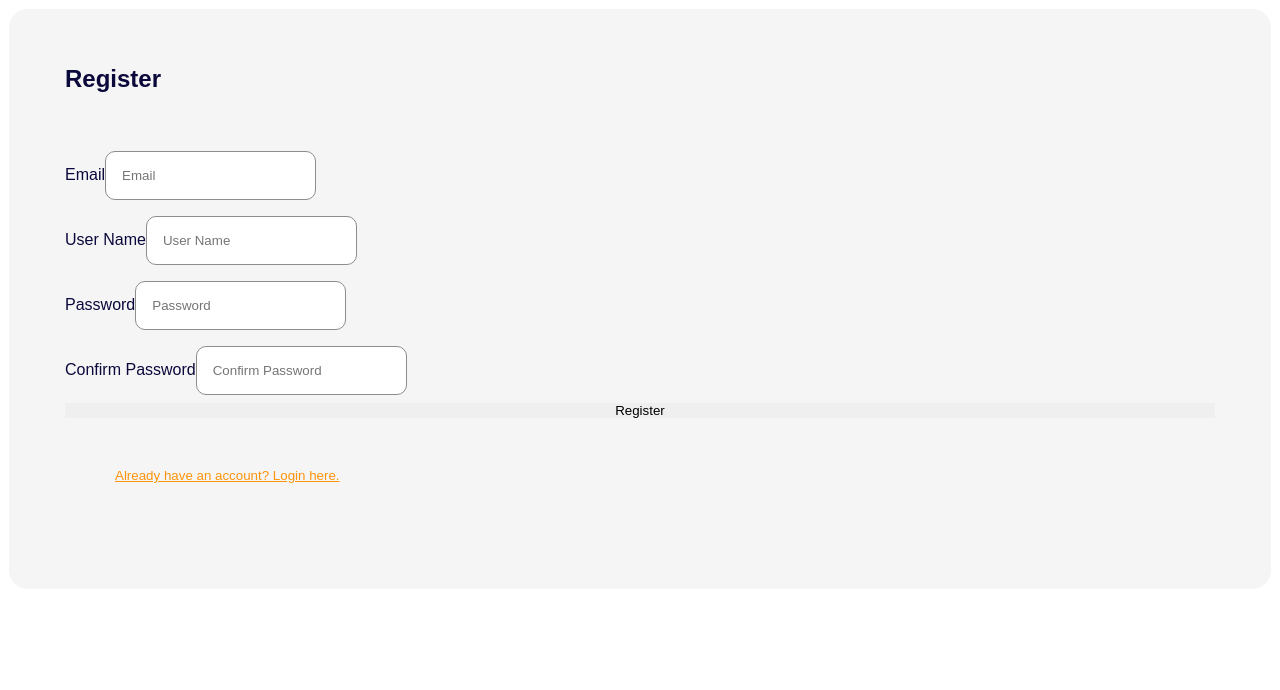
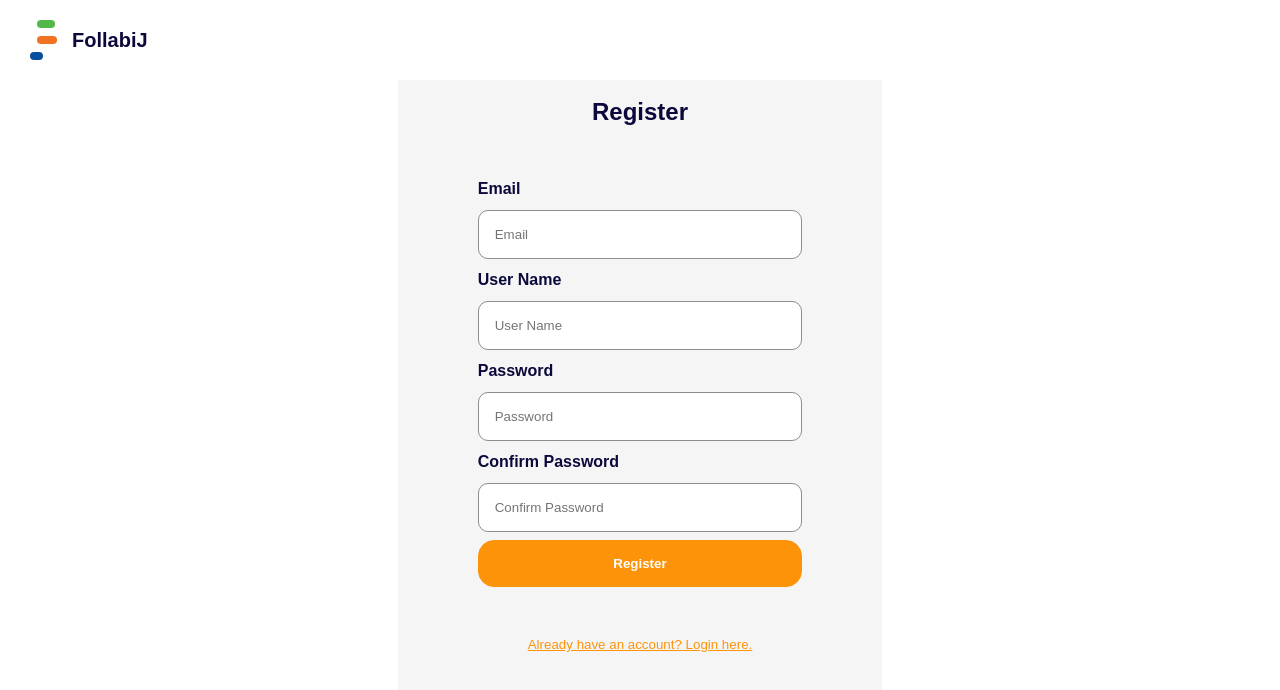
Before and after one commit to giangnvthe/Giang_FE, a React (Create React App) app: page /register in a window 1280 px wide. Shown: the top 690 px of the page. Built offline with nearby package versions, Linux system fonts and the light colour scheme.

Commit message:
edit Authens

```diff
--- a/src/components/FormInput/FormInput.jsx
+++ b/src/components/Elements/FormInput.jsx
@@ -1,7 +1,7 @@
 import React from "react";
 import { useState } from "react";
-import styled from "styled-components";
-import "./formInput.css";
+import '../../style/authen.css'
+
 const FormInput = (props) =>{
     const [focused,setFocused] = useState(false);
     const {label,errorMessage,onChange,id, ...inputProps} = props;
@@ -11,12 +11,12 @@ const FormInput = (props) =>{
     };
 
     return (
-        <div className="formInput">
-            <label>{label}</label>
+        <>
+            <label className="semiBold">{label}</label>
             <input {...inputProps} onChange={onChange} onBlur={handleFocus} focused={focused.toString()}/>
-            <span >{errorMessage}</span>
-        </div>
+            <span className="spanError" >{errorMessage}</span>
+        </>
     );
 };
 
-export default FormInput
+export default FormInput;
--- a/src/components/FormInput/formInput.css
+++ /dev/null
@@ -1,7 +0,0 @@
-span{
-    color: red;
-    display: none;
-}
-input:invalid[focused="true"] ~ span{
-    display: block;
-}
--- a/src/screens/Login.jsx
+++ b/src/screens/Login.jsx
@@ -1,5 +1,5 @@
 import React, { useState } from "react";
-import '../style/login.css'
+import '../style/authen.css'
 import { Link as RouterLink } from "react-router-dom";
 import axios from "axios";
 
@@ -74,7 +74,7 @@ export default function Login(props) {
 
           </form>
           <RouterLink to="/register">
-            <button className="link-btn " onClick={() => props.onFormSwitch('register')}>Don't have an account?  <span className="semiBold"> Register here.</span></button>
+            <button className="link-btn " >Don't have an account?  <span className="semiBold"> Register here.</span></button>
 
               </RouterLink>
           {/* <button className="link-btn " onClick={(emailValidation) => props.onFormSwitch('register')}>Don't have an account?  <span className="semiBold"> Register here.</span></button> */}
--- a/src/screens/Register.jsx
+++ b/src/screens/Register.jsx
@@ -1,71 +1,83 @@
 import React, { useState } from "react";
-import '../style/login.css'
 import { Link as RouterLink } from "react-router-dom";
 import axios from "axios";
-import FormInput from "../components/FormInput/FormInput";
+
+//components
+import FormInput from "../components/Elements/FormInput"
+import AuthenNavbar from "../components/Nav/AuthenNavbar"
+
+import '../style/authen.css'
+
 import { useRef } from "react";
+import FullButton from "../components/Buttons/FullButton";
+
+
+
 
 export default function Register(props) {
     const [value, setValues] = useState({
-        email:"",
-        username:"",
-        password:"",
-        confirmPassword:""
+        email: "",
+        username: "",
+        password: "",
+        confirmPassword: ""
     })
 
     const inputs = [
         {
-            id:1,
-            name:"email",
-            type:"email",
-            placeholder:"Email",
-            label:"Email",
-            errorMessage:"It should be a valid email address!",
+            id: 1,
+            name: "email",
+            type: "email",
+            placeholder: "Email",
+            label: "Email",
+            errorMessage: "It should be a valid email address!",
             required: true,
 
         },
         {
-            id:2,
-            name:"username",
-            type:"text",
-            placeholder:"User Name",
-            label:"User Name",
-            errorMessage:"Username should be 3-16 characters and should't include any special characters!",
+            id: 2,
+            name: "username",
+            type: "text",
+            placeholder: "User Name",
+            label: "User Name",
+            errorMessage: "Username should be 3-16 characters and should't include any special characters!",
             required: true,
-            pattern:"^[A-Za-z0-9]{3,16}$",
+            pattern: "^[A-Za-z0-9]{3,16}$",
 
         },
         {
-            id:3,
-            name:"password",
-            type:"password",
-            placeholder:"Password",
-            label:"Password",
-            errorMessage:"Password should be 8-20 characters and include at least 1 letter, 1 number,1 special charaters",
-            pattern:`^(?=.*[0-9])(?=.*[a-zA-Z])[a-zA-Z0-9!@#$%^&*]{8,20}$`,
+            id: 3,
+            name: "password",
+            type: "password",
+            placeholder: "Password",
+            label: "Password",
+            errorMessage: "Password should be 8-20 characters and include at least 1 letter, 1 number,1 special charaters",
+            pattern: `^(?=.*[0-9])(?=.*[a-zA-Z])[a-zA-Z0-9!@#$%^&*]{8,20}$`,
             required: true,
 
         },
         {
-            id:4,
-            name:"confirmPassword",
-            type:"password ",
-            placeholder:"Confirm Password",
-            label:"Confirm Password",
-            errorMessage:"Password don't match!",
+            id: 4,
+            name: "confirmPassword",
+            type: "password ",
+            placeholder: "Confirm Password",
+            label: "Confirm Password",
+            errorMessage: "Password don't match!",
             required: true,
-            pattern:value.password
+            pattern: value.password
         }
     ]
 
-    const handleSubmit = (e)=>{
+    const handleSubmit = (e) => {
         e.preventDefault();
     }
-    const onChange = (e)=>{
-        setValues({...value, [e.target.name]: e.target.value})
+    const onChange = (e) => {
+        setValues({ ...value, [e.target.name]: e.target.value })
     }
 
     return (
+        <>
+            <AuthenNavbar></AuthenNavbar>
+            <div className="Wrapper">
                 <div className="auth-form-container">
                     <h2>Register</h2>
                     <form className="register-form" onSubmit={handleSubmit} >
@@ -77,14 +89,15 @@ export default function Register(props) {
                                 onChange={onChange}
                             />
                         ))}
-            <button>Register</button>
+                        <FullButton title={"Register"} />
 
                     </form>
 
                     <RouterLink to="/login">
-        <button className="link-btn" onClick={() => props.onFormSwitch('login')}>Already have an account? Login here.</button>
+                        <button className="link-btn">Already have an account? Login here.</button>
                     </RouterLink>
-
                 </div>
+            </div>
+        </>
     )
 }
--- a/src/style/login.css
+++ b/src/style/authen.css
@@ -14,10 +14,12 @@
   margin-top: 50px;
   border-radius: 20px;
 }
-
+.login-form{
+  width: 100%;
+}
 @media screen and (min-width: 100px) {
   .auth-form-container {
-    padding: 3.5rem;
+    padding: 5rem;
     border: 1px solid white;
     border-radius: 20px;
     margin: 0.5rem;
@@ -50,3 +52,10 @@ input {
   text-decoration: underline;
   margin: 50px;
 }
+.spanError{
+  color: red;
+  display: none;
+}
+input:invalid[focused="true"] ~ .spanError{
+  display: inline-block;
+}
```
Lines whose indentation alone changed are shown as unchanged.
